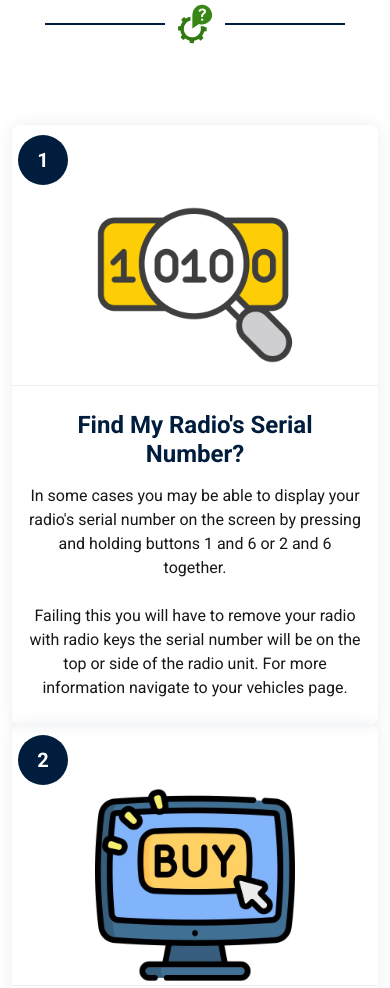
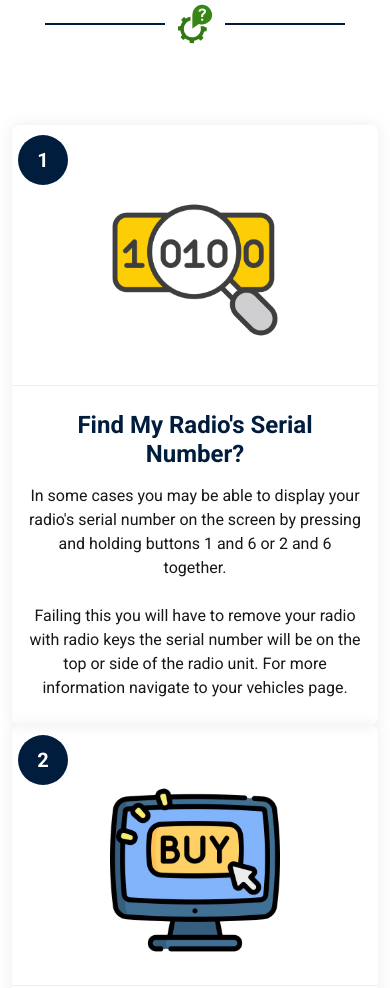
Before and after one commit to fahimChowdhury234/redio-code, a plain HTML site: page index.html in a window 390 px wide. Shown: the part 1900-2888 px from the top of the page. Drawn offline with nearby package versions, Linux system fonts and the light colour scheme.

Commit message:
Add files via upload

```diff
--- a/style.css
+++ b/style.css
@@ -387,6 +387,7 @@ a {
 .work-box__img {
     display: flex;
     justify-content: center;
+    align-items: center;
     padding-top: 60px;
 
     transition: all .3s ease;
@@ -396,8 +397,8 @@ a {
 
 .work-box__img img {
     max-width: 100%;
-    min-height: 250px;
-    max-height: 250px;
+    min-height: 170px;
+    max-height: 170px;
 }
 
 .work-box--count {
@@ -1598,10 +1599,14 @@ a {
         display: block;
     }
 
+    .work-box__img {
+        padding-bottom: 30px;
+    }
+
     .work-box__img img {
         max-width: 100%;
-        min-height: 200px !important;
-        max-height: 200px !important;
+        min-height: 170px !important;
+        max-height: 170px !important;
     }
 
     .work-box__content {
```
